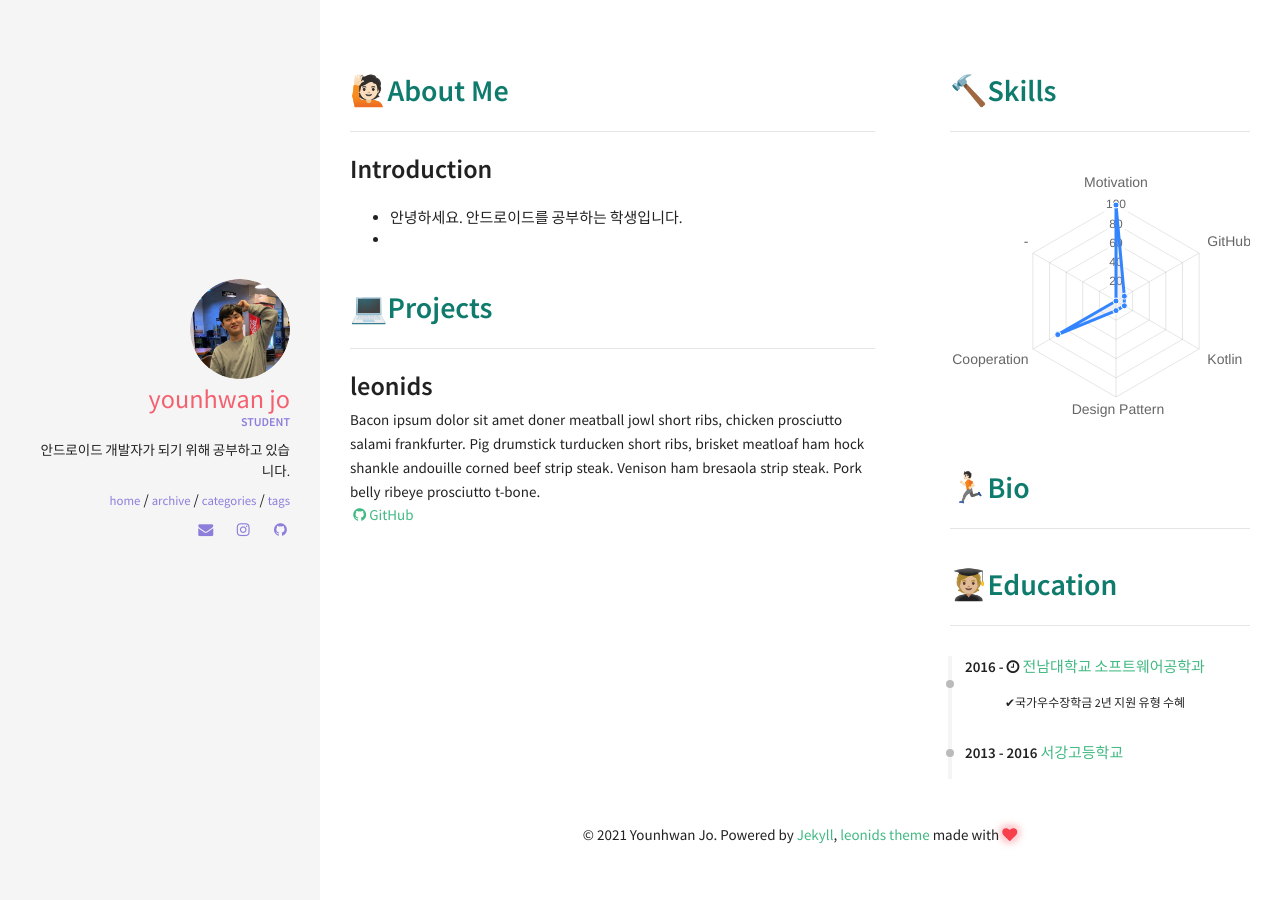
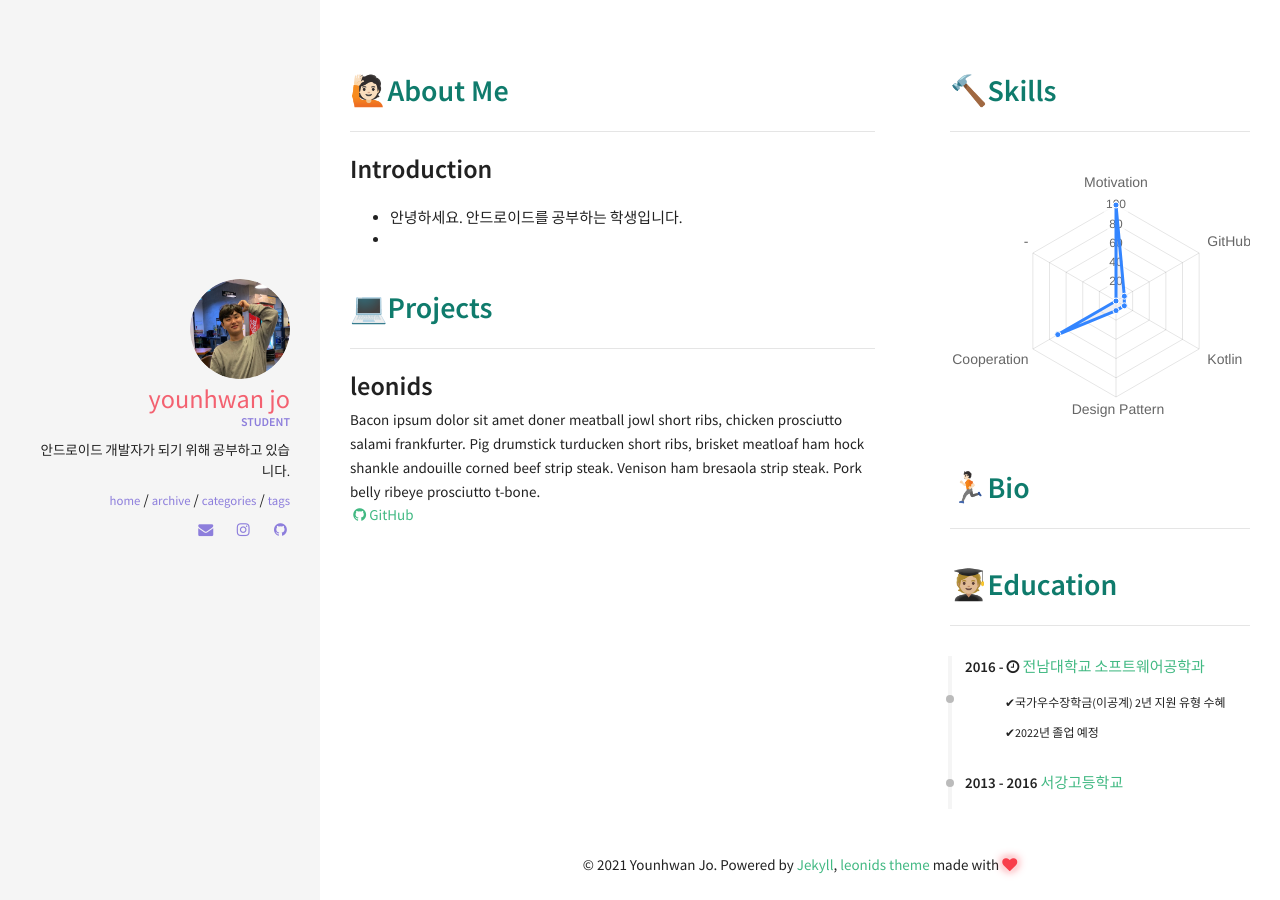
Before and after one commit to younhwan97/younhwan97.github.io, a Jekyll site: the page built from index.markdown, in a window 1280 px wide. Built offline with Jekyll 4.4.1, drawn with Linux system fonts in a browser that asks for light colours; nearby versions of some CDN libraries.

Commit message:
[업데이트] 교육 정보

```diff
--- a/_data/index/education.yml
+++ b/_data/index/education.yml
@@ -1,7 +1,7 @@
 - name: 전남대학교 소프트웨어공학과
   link: https://sw.jnu.ac.kr/sites/sw/index.do
   date: 2016 - <i class="fa fa-clock-o" aria-hidden="true" title="Until Now"></i>
-  descr: <br><ul><li style="font-size:12px">✔︎국가우수장학금 2년 지원 유형 수혜</li></ul>
+  descr: <br><ul><li style="font-size:12px">✔︎국가우수장학금(이공계) 2년 지원 유형 수혜</li><li style="font-size:12px">✔︎2022년 졸업 예정</li></ul>
 
 - name: 서강고등학교
   link: http://seokang.gen.hs.kr/
```
